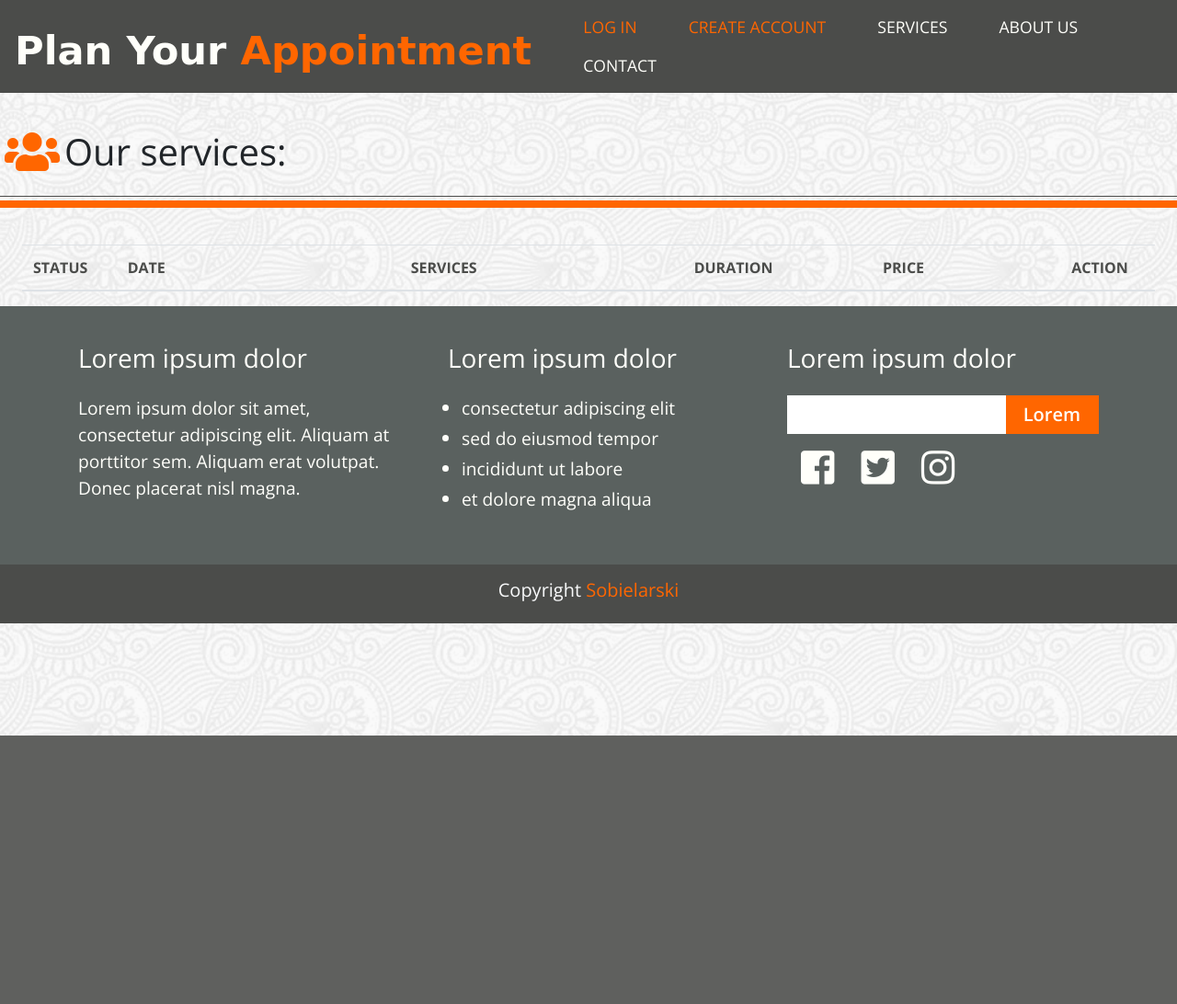
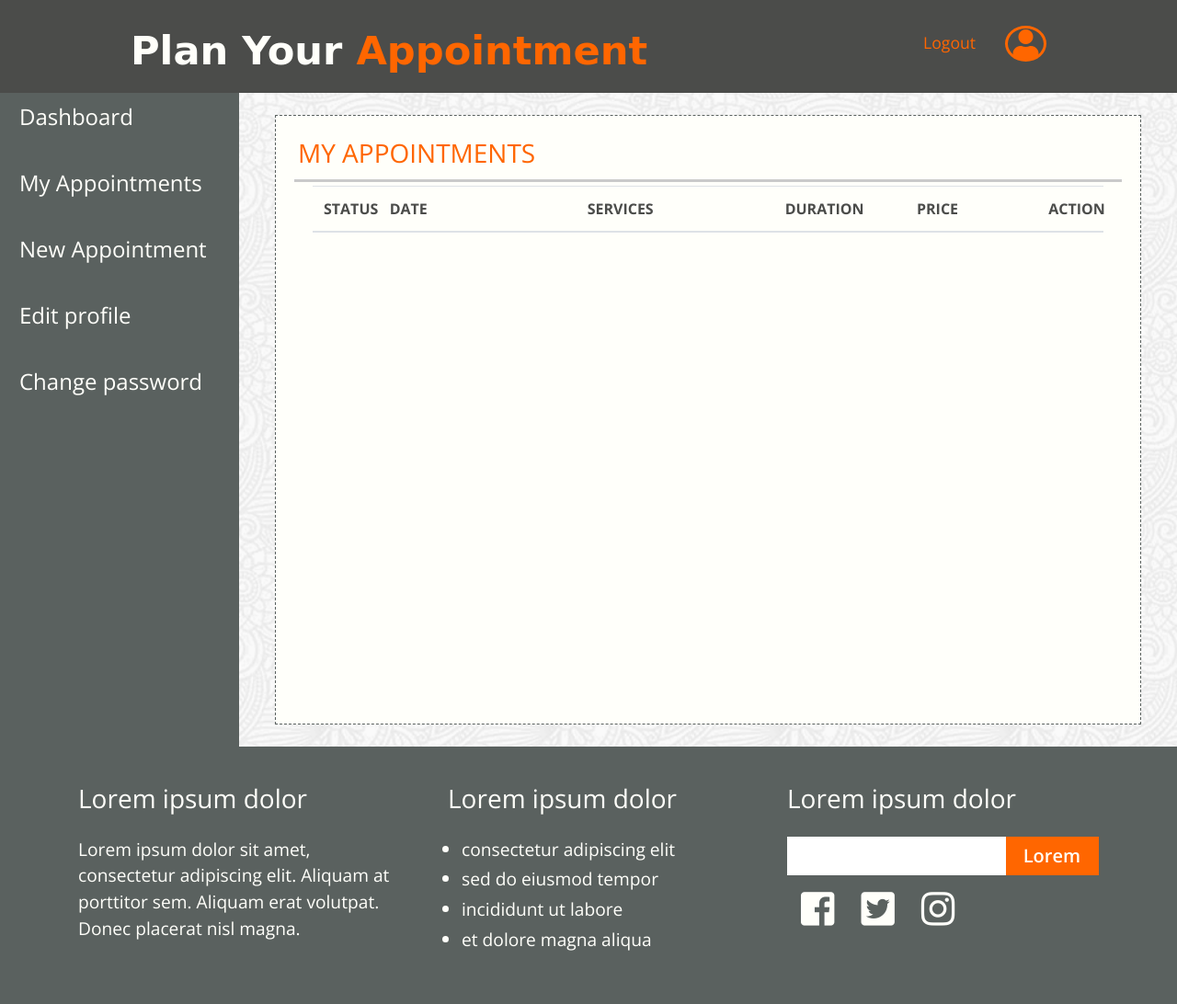
Before and after one commit to skafnir/AMS-project, a Django app: template AMS/appointments/templates/appointments/my_appointments.html in a window 1280 px wide. Shown: the top 1092 px of the page at 92% size. Before the commit the page ends 800 px from the top, so only its background shows below. Run offline with Django 3.2, Linux system fonts and the light colour scheme; the template is opened without the code that fills it, so the values that code supplies are empty; some libraries are stand-ins or nearby versions; some web fonts are replaced.

Commit message:
Tmlp changes

```diff
--- a/AMS/appointments/templates/appointments/my_appointments.html
+++ b/AMS/appointments/templates/appointments/my_appointments.html
@@ -1,18 +1,16 @@
-{% extends "main/__base__.html" %}
+{% extends "main/__dashboard__.html" %}
 
 {% block title %} My Appointments {% endblock title %}
 
 {% block content %}
 
-<section>
-        <div class="row padding-small">
-            <i class="fas fa-users icon-users"></i>
-            <h1>Our services:</h1>
-            <hr>
-            <div class="orange-line w-100"></div>
+<div class="container-fluid">
+    <div class="dashboard-content border-dashed p-3 m-4 view-height">
+        <div class="row border-bottom border-3 p-1 m-1">
+            <div class="col noPadding">
+                <h3 class="color-header text-uppercase">MY APPOINTMENTS</h3>
             </div>
-    </section>
-
+        </div>
         <section class="mr-4 ml-4">
             <table class="table">
                 <thead>
@@ -41,12 +39,15 @@
                         </td>
                         <th scope="row" class="col-2">{{ appointment.duration_total }}</th>
                         <th scope="row" class="col-2">{{ appointment.price_total }} PLN</th>
-                <td class="col-1"><a href="{% url 'appointment-delete' appointment.pk %}" class="btn btn-danger rounded-0 text-light">
+                        <td class="col-1"><a href="{% url 'appointment-delete' appointment.pk %}"
+                                             class="btn btn-danger rounded-0 text-light">
                             Delete</a></button></td>
                     </tr>
                     {% endfor %}
                 </tbody>
             </table>
         </section>
+    </div>
+</div>
 
 {% endblock content %}
--- a/AMS/main/templates/main/about.html
+++ b/AMS/main/templates/main/about.html
@@ -30,7 +30,7 @@
                     </div>
                 </div>
             </div>
-        </section>
+    </section>
 
 
     <section class="newsletter-section padding-small">
--- a/AMS/main/templates/main/contact.html
+++ b/AMS/main/templates/main/contact.html
@@ -9,8 +9,7 @@
         <div class="container d-flex justify-content-center align-items-center">
             <div class="row">
                 <div class="col-4 mr-4">
-                    <div class="div-img">
-                    </div>
+                    <div class="div-img"></div>
                 </div>
 
                 <div class="col-7 ml-4">
--- a/AMS/main/templates/main/index.html
+++ b/AMS/main/templates/main/index.html
@@ -103,8 +103,7 @@
         <div class="container d-flex justify-content-center align-items-center">
             <div class="row">
                 <div class="col-4 mr-4">
-                    <div class="div-img">
-                    </div>
+                    <div class="div-img"></div>
                 </div>
 
                 <div class="col-7 ml-4">
--- a/AMS/main/templates/main/services_details.html
+++ b/AMS/main/templates/main/services_details.html
@@ -22,7 +22,9 @@
                         <div class="col"><h3 class="color-header text-uppercase"> SERVICE DETAILS </h3></div>
                         <div class="col d-flex justify-content-end mb-2">
                             <a href="{% url 'services' %}" class="btn btn-color rounded-0 pt-0 pb-0 pr-4 pl-4">
-                                Back</a></div>
+                                Back
+                            </a>
+                        </div>
                     </div>
 
                     <table class="table borderless">
```
Also changed, not shown: AMS/appointments/templates/appointments/appointment_request_form.html (+3 -30 lines), AMS/appointments/templates/appointments/appointmentrequest_confirm_delete.html (+27 -4 lines), AMS/main/templates/main/password_change.html (+11 -14 lines), AMS/main/templates/main/services.html (+5 -2 lines). Lines whose indentation alone changed are shown as unchanged.
